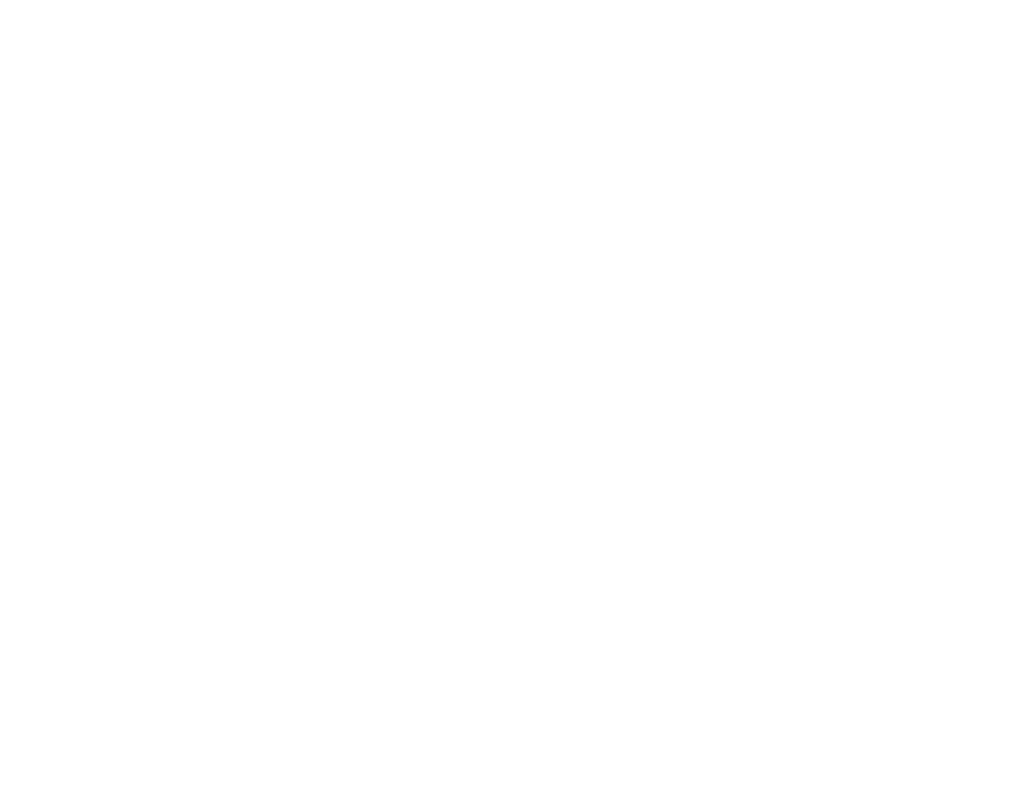
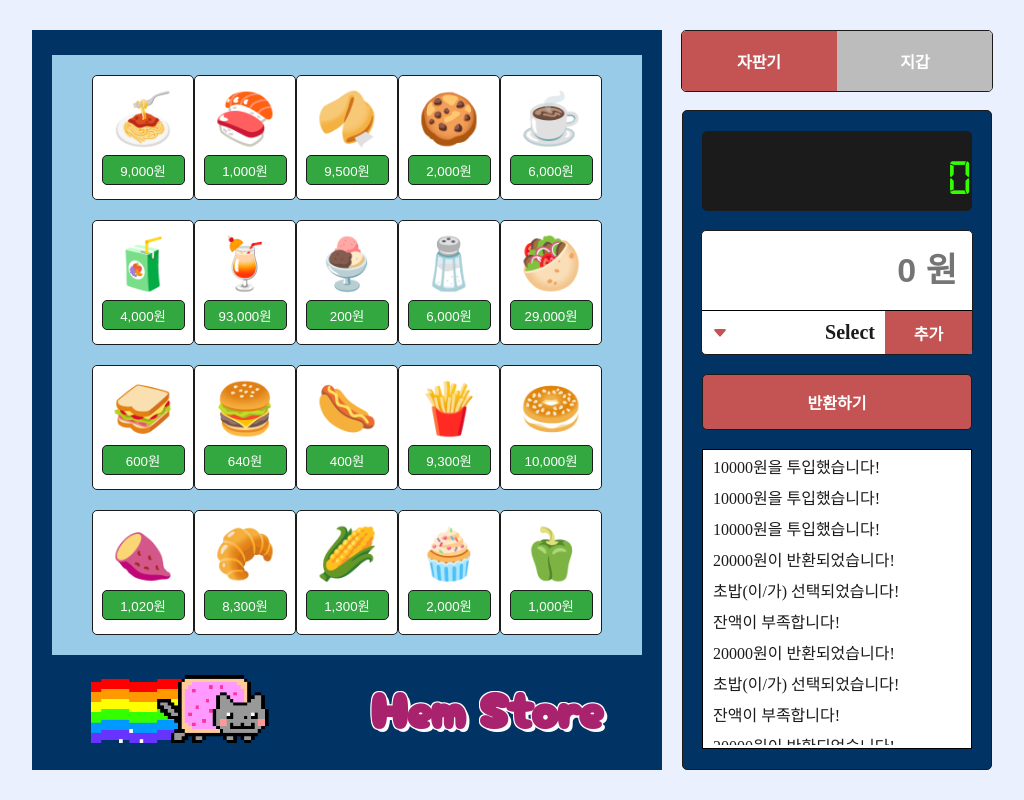
Before and after one commit to codesquad-members-2022/fe-vm, a React (Create React App) app: page / in a window 1280 px wide. Shown: the whole page, without its empty margins (128-1152 px from the left). Built offline with nearby package versions, Linux system fonts and the light colour scheme.

Commit message:
Feat: VMPage, WalletPage 간의 Route 기능 구현
Related to: #8

```diff
--- a/src/App.js
+++ b/src/App.js
@@ -1,5 +1,20 @@
+import React from 'react';
+import { BrowserRouter, Routes, Route } from 'react-router-dom';
+import { BASE_URL, RouteURL } from 'constants/RouteUrl';
+
+const [vmPage, walletPage] = RouteURL;
+
 function App() {
-  return <></>;
+  return (
+    <>
+      <BrowserRouter basename={BASE_URL}>
+        <Routes>
+          <Route path={vmPage.path} element={vmPage.getElement()} />
+          <Route path={walletPage.path} element={walletPage.getElement()} />
+        </Routes>
+      </BrowserRouter>
+    </>
+  );
 }
 
 export default App;
--- a/src/components/molecules/NavButton/NavButton.jsx
+++ b/src/components/molecules/NavButton/NavButton.jsx
@@ -1,17 +1,25 @@
-import React from 'react';
+import { NavLink, useLocation } from 'react-router-dom';
 import PropTypes from 'prop-types';
 import { StyledNavButton } from './NavButton.style';
 import Button from 'components/atoms/Button/Button';
+import { RouteURL } from 'constants/RouteUrl';
 
 const NavButton = ({ unit, count, ...props }) => {
+  const currentUrl = useLocation();
+
+  const getButtonStyle = path => ({
+    sizeType: 'medium',
+    fontType: 'medium',
+    colorType: currentUrl.pathname === path ? 'point' : 'disabled',
+  });
+
   return (
     <StyledNavButton borderType="rounded" flexType="center">
-      <Button sizeType="medium" colorType="point" fontType="medium">
-        자판기
-      </Button>
-      <Button sizeType="medium" colorType="disabled" fontType="medium">
-        지갑
-      </Button>
+      {RouteURL.map((URL, key) => (
+        <NavLink key={URL.id} to={URL.path}>
+          <Button {...getButtonStyle(URL.path)}>{URL.name}</Button>
+        </NavLink>
+      ))}
     </StyledNavButton>
   );
 };
--- a/src/components/molecules/NavButton/NavButton.style.js
+++ b/src/components/molecules/NavButton/NavButton.style.js
@@ -5,6 +5,7 @@ const StyledNavButton = styled.div`
   width: 312px;
   ${({ borderType }) => borderType && Border[borderType]}
   ${({ flexType }) => flexType && Flex[flexType]};
+  overflow: hidden;
 `;
 
 export { StyledNavButton };
--- /dev/null
+++ b/src/constants/RouteUrl.js
@@ -0,0 +1,21 @@
+import VMPage from 'pages/VendingMachine/VMPage';
+import WalletPage from 'pages/Wallet/WalletPage';
+
+const BASE_URL = process.env.PUBLIC_URL;
+
+const RouteURL = [
+  {
+    id: 1,
+    name: '자판기',
+    path: '/',
+    getElement: props => <VMPage {...props} />,
+  },
+  {
+    id: 2,
+    name: '지갑',
+    path: '/wallet',
+    getElement: props => <WalletPage {...props} />,
+  },
+];
+
+export { BASE_URL, RouteURL };
```
